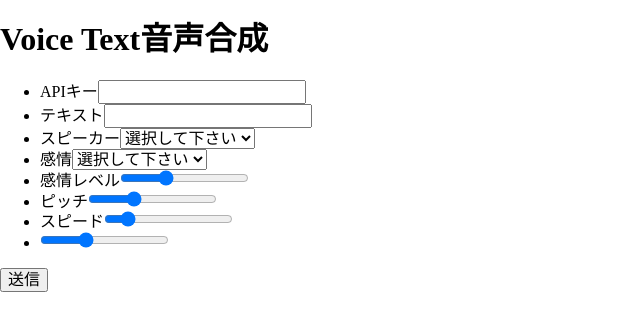
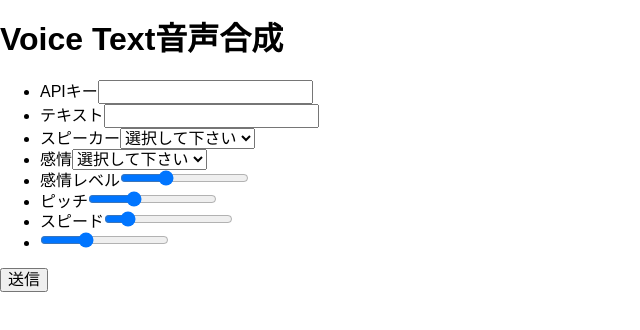
Before and after one commit to rockhopper-penguin/Speech-Synthesis, a Vue app in the folder Vue/src/: page / in a window 1280 px wide. Shown: the top 330 px of the page, without its empty margins (0-640 px from the left). Built offline with nearby package versions, Linux system fonts and the light colour scheme.

Commit message:
フォント指定

```diff
--- a/Vue/src/src/App.vue
+++ b/Vue/src/src/App.vue
@@ -5,4 +5,7 @@
 </template>
 
 <style>
+#app {
+  font-family: "Yu Gothic", "YuGothic", sans-serif;
+}
 </style>
```
